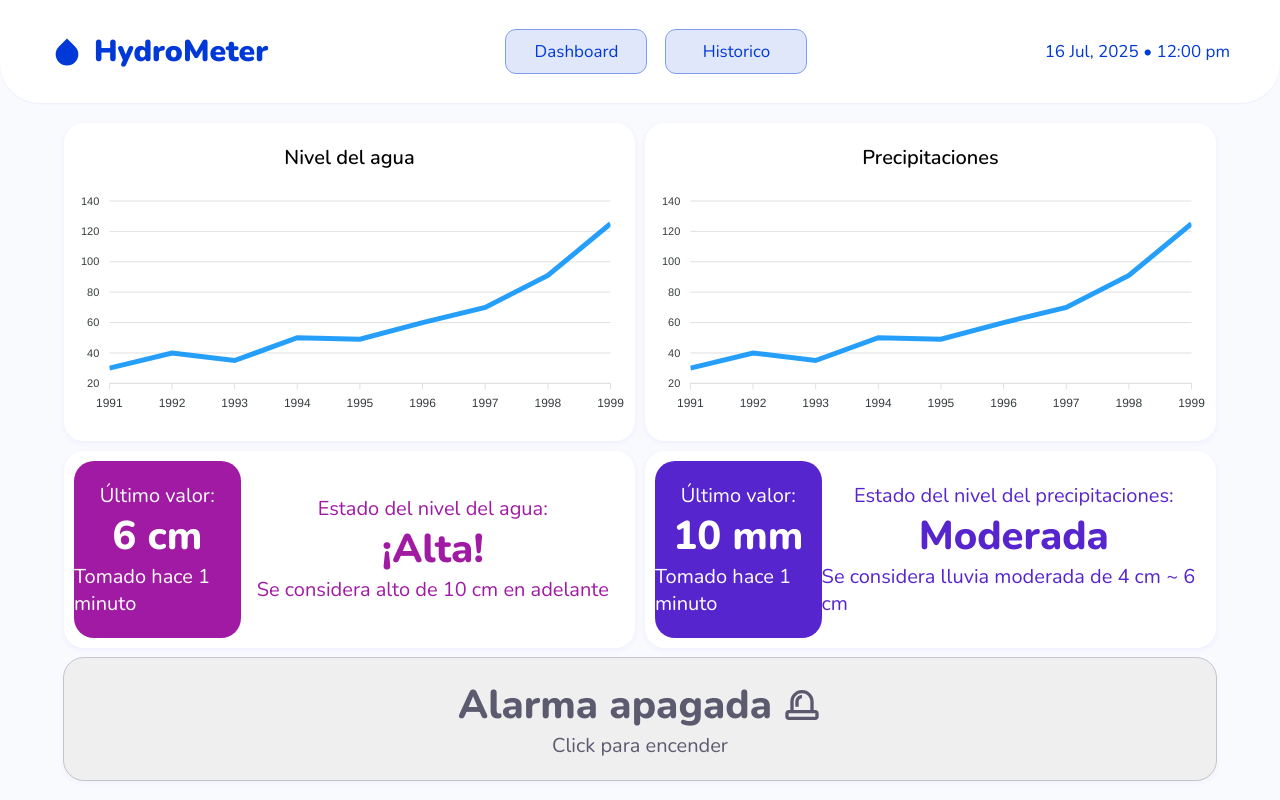
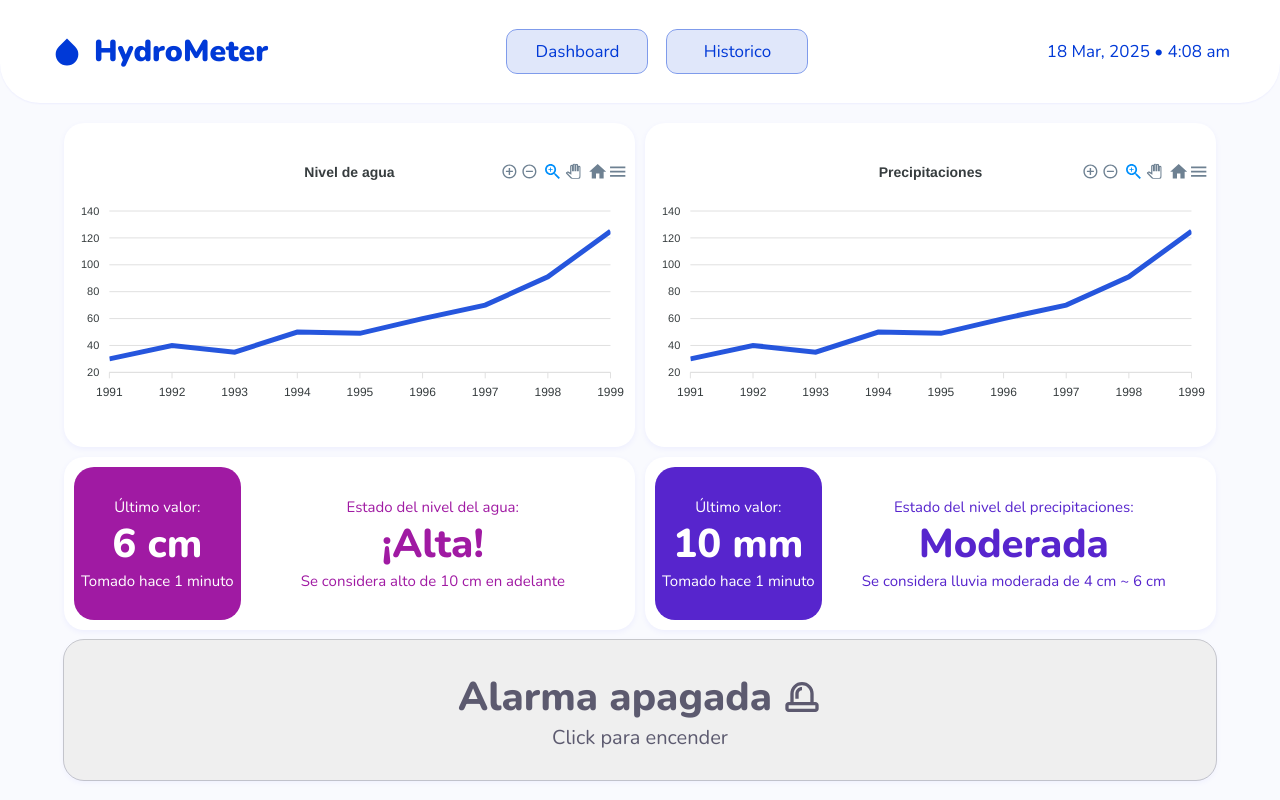
Before and after one commit to 285JuanDM/Reto--2-IoT, a plain HTML site: page index.html in a window 1280 px wide. Drawn offline with nearby package versions, Linux system fonts and the light colour scheme; a web font is replaced by a local one.

Commit message:
Añadir gráficos de niveles de agua y precipitaciones, actualizar estilos y funcionalidad de hora y fecha en la aplicación HydroMeter

```diff
--- a/index.html
+++ b/index.html
@@ -40,11 +40,9 @@
 
         <main class="contenido-principal">
             <section class="grafica-nivel-agua">
-                <span>Nivel del agua</span>
             </section>
 
             <section class="grafica-nivel-precipitaciones">
-                <span>Precipitaciones</span>
             </section>
 
             <section class="alerta-nivel-agua">
--- a/script.js
+++ b/script.js
@@ -19,15 +19,35 @@ alarmaActuador.addEventListener('click', () => {
     }
 })
 
-
 var options = {
     chart: {
         type: 'line',
         height: 250,
-        toolbar: {
-            show: false
-        }
     },
+    title: {
+        text: 'Nivel de agua',
+        align: 'center'
+    },
+    colors: ['#0039D7'],
+    series: [{
+        name: 'sales',
+        data: [30,40,35,50,49,60,70,91,125]
+    }],
+    xaxis: {
+        categories: [1991,1992,1993,1994,1995,1996,1997, 1998,1999]
+    }
+}
+
+var options2 = {
+    chart: {
+        type: 'line',
+        height: 250,
+    },
+    title: {
+        text: 'Precipitaciones',
+        align: 'center'
+    },
+    colors: ['#0039D7'],
     series: [{
         name: 'sales',
         data: [30,40,35,50,49,60,70,91,125]
@@ -38,7 +58,37 @@ var options = {
 }
 
 var chart = new ApexCharts((seccionGraficaAgua), options);
-var chart2 = new ApexCharts((seccionGraficaPrecipitacion), options);
+var chart2 = new ApexCharts((seccionGraficaPrecipitacion), options2);
 
 chart.render()
 chart2.render()
+
+
+function actualizarHoraFecha() {
+    const ahora = new Date();
+
+    let horas = ahora.getHours();
+    const minutos = ahora.getMinutes();
+    const ampm = horas >= 12 ? 'pm' : 'am';
+
+    horas = horas % 12;
+    horas = horas ? horas : 12;
+
+    const minutosFormateados = minutos < 10 ? '0' + minutos : minutos;
+
+    const horaFormateada = `${horas}:${minutosFormateados} ${ampm}`;
+
+    const dia = ahora.getDate();
+    const mes = ahora.getMonth();
+    const año = ahora.getFullYear();
+
+    const nombresMeses = ['Ene', 'Feb', 'Mar', 'Abr', 'May', 'Jun', 'Jul', 'Ago', 'Sep', 'Oct', 'Nov', 'Dic'];
+
+    const fechaFormateada = `${dia} ${nombresMeses[mes]}, ${año}`;
+
+    document.querySelector('.hora').textContent = horaFormateada;
+    document.querySelector('.fecha').textContent = fechaFormateada;
+}
+
+actualizarHoraFecha();
+setInterval(actualizarHoraFecha, 60000);
--- a/styles.css
+++ b/styles.css
@@ -106,11 +106,6 @@ button {
     flex-direction: column;
 }
 
-.grafica-nivel-agua, .grafica-nivel-precipitaciones span {
-    font-size: 20px;
-    font-weight: 550;
-}
-
 .actuador-alarma {
     display: flex;
     align-items: center;
@@ -162,7 +157,7 @@ button {
 }
 
 .alerta-nivel-agua .nivel-actual p {
-    font-size: 20px;
+    font-size: 15px;
     font-weight: 250;
     color: #fff;
 }
@@ -182,7 +177,7 @@ button {
 }
 
 .alerta-nivel-agua .estado-actual p {
-    font-size: 20px;
+    font-size: 15px;
     font-weight: 250;
 }
 
@@ -206,7 +201,7 @@ button {
 }
 
 .alerta-nivel-precipitaciones .nivel-actual p {
-    font-size: 20px;
+    font-size: 15px;
     font-weight: 250;
     color: #fff;
 }
@@ -226,7 +221,7 @@ button {
 }
 
 .alerta-nivel-precipitaciones .estado-actual p {
-    font-size: 20px;
+    font-size: 15px;
     font-weight: 250;
 }
 
```
